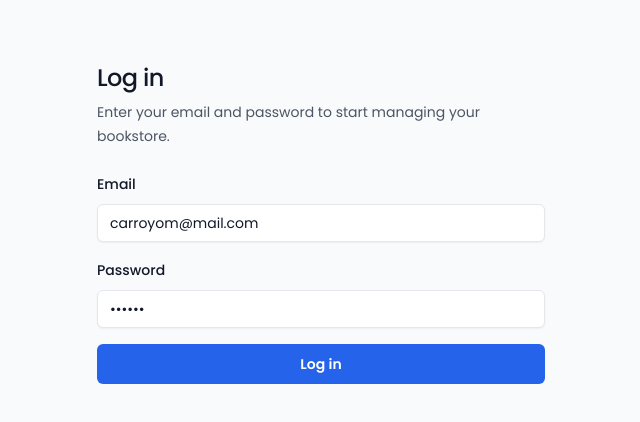
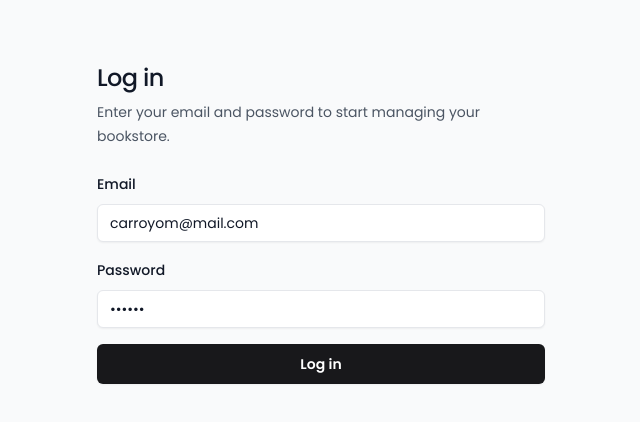
Before and after one commit to carlosarroyoam/angular-rest-books, a Next.js app: page /auth/login in a window 1280 px wide. Shown: the top 422 px of the page, without its empty margins (319-959 px from the left). Built offline with nearby package versions, Linux system fonts and the light colour scheme; no server answers.

Commit message:
Add secondary button variant

```diff
--- a/src/components/header.tsx
+++ b/src/components/header.tsx
@@ -1,6 +1,7 @@
 import Link from "next/link";
 
 import { getSession, logout } from "@/app/actions";
+import { Button } from "@/components/ui/button";
 
 const Header = async () => {
   const session = await getSession();
@@ -18,12 +19,9 @@ const Header = async () => {
         </Link>
 
         <form action={logout}>
-          <button
-            type="submit"
-            className="rounded-md bg-gray-300 px-4 py-1.5 text-sm font-semibold text-gray-900 focus:outline-none focus:ring-2 focus:ring-gray-300 focus:ring-offset-2"
-          >
+          <Button type="submit" variant={"secondary"}>
             Log out
-          </button>
+          </Button>
         </form>
       </div>
     </header>
--- a/src/components/ui/button.tsx
+++ b/src/components/ui/button.tsx
@@ -4,12 +4,17 @@ import React from "react";
 import { cn } from "@/lib/utils";
 
 const buttonVariants = cva(
-  "rounded-md text-sm font-semibold focus:outline-none focus:ring-2 focus:ring-offset-2",
+  "inline-flex items-center justify-center rounded-md text-sm font-semibold focus:outline-none focus:ring-2 focus:ring-offset-2 disabled:cursor-not-allowed disabled:opacity-90",
   {
     variants: {
       variant: {
         default:
-          "bg-blue-600 text-white hover:bg-blue-600/80 focus:ring-blue-500",
+          "bg-zinc-900 text-white shadow-sm hover:bg-zinc-900/90 focus:ring-gray-800",
+        secondary:
+          "bg-gray-300 text-gray-900 hover:bg-gray-300/90 focus:ring-gray-300",
+        danger:
+          "bg-red-600 text-white shadow-sm hover:bg-red-600/90 focus:ring-red-500",
+        link: "cursor-pointer whitespace-nowrap text-zinc-700 underline-offset-8 hover:text-zinc-900 hover:underline focus:ring-gray-800",
       },
       size: {
         default: "h-10 px-4 py-2",
@@ -27,10 +32,10 @@ interface ButtonProps
     VariantProps<typeof buttonVariants> {}
 
 const Button = React.forwardRef<HTMLButtonElement, ButtonProps>(
-  ({ className, variant, ...props }, ref) => {
+  ({ className, variant, size, ...props }, ref) => {
     return (
       <button
-        className={cn(buttonVariants({ variant, className }))}
+        className={cn(buttonVariants({ variant, size, className }))}
         ref={ref}
         {...props}
       />
```
